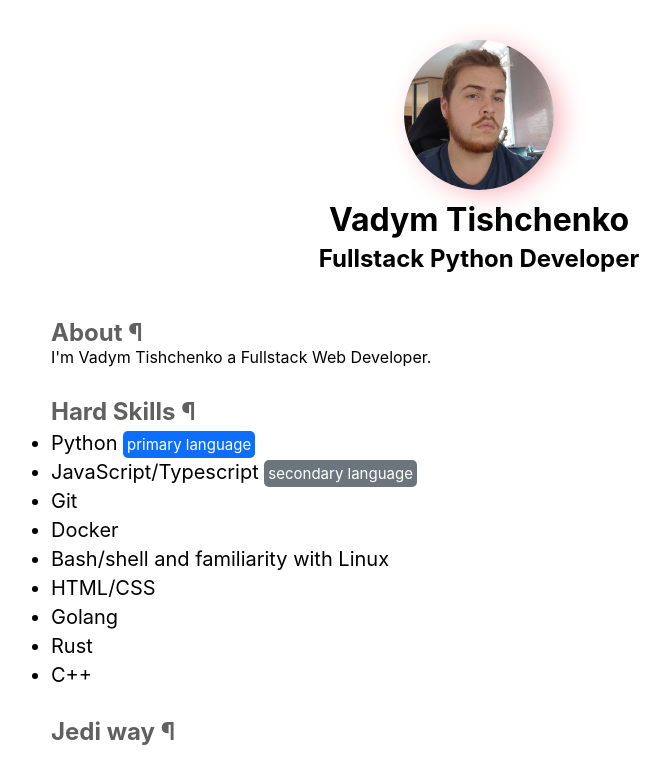
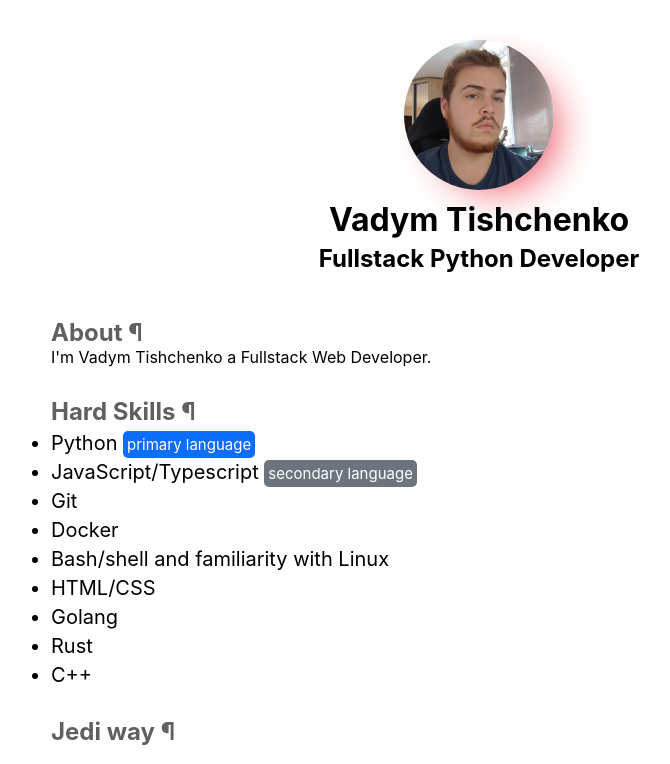
Before and after one commit to qerdcv/qerdcv-ssr, a Next.js app: page / in a window 1280 px wide. Shown: the top 764 px of the page, without its empty margins (161-831 px from the left). Built offline with nearby package versions, Linux system fonts and the light colour scheme.

Commit message:
Make dynamic shadow more intensive

```diff
--- a/styles/dynamicShadow.module.scss
+++ b/styles/dynamicShadow.module.scss
@@ -1,18 +1,18 @@
 .dynamicShadow {
    border-radius: 50%;
    display: flex;
-   box-shadow: 8px 5px 30px -6px rgba(255, 0, 0, 0.4);
+   box-shadow: 18px 15px 40px -16px rgba(255, 0, 0, 0.7);
    animation: dynamic-shadow 3s ease infinite;
  }
 
 @keyframes dynamic-shadow {
   34% {
-    box-shadow: 8px 5px 30px -6px rgba(0, 255, 0, 0.4);
+    box-shadow: 18px 15px 40px -16px rgba(0, 255, 0, 0.7);
   }
   64% {
-    box-shadow: 8px 5px 30px -6px rgba(0, 0, 255, 0.4);
+    box-shadow: 18px 15px 40px -16px rgba(0, 0, 255, 0.7);
   }
   100% {
-    box-shadow: 8px 5px 30px -6px rgba(255, 0, 0, 0.4);
+    box-shadow: 18px 15px 40px -16px rgba(255, 0, 0, 0.7);
   }
 }
```
